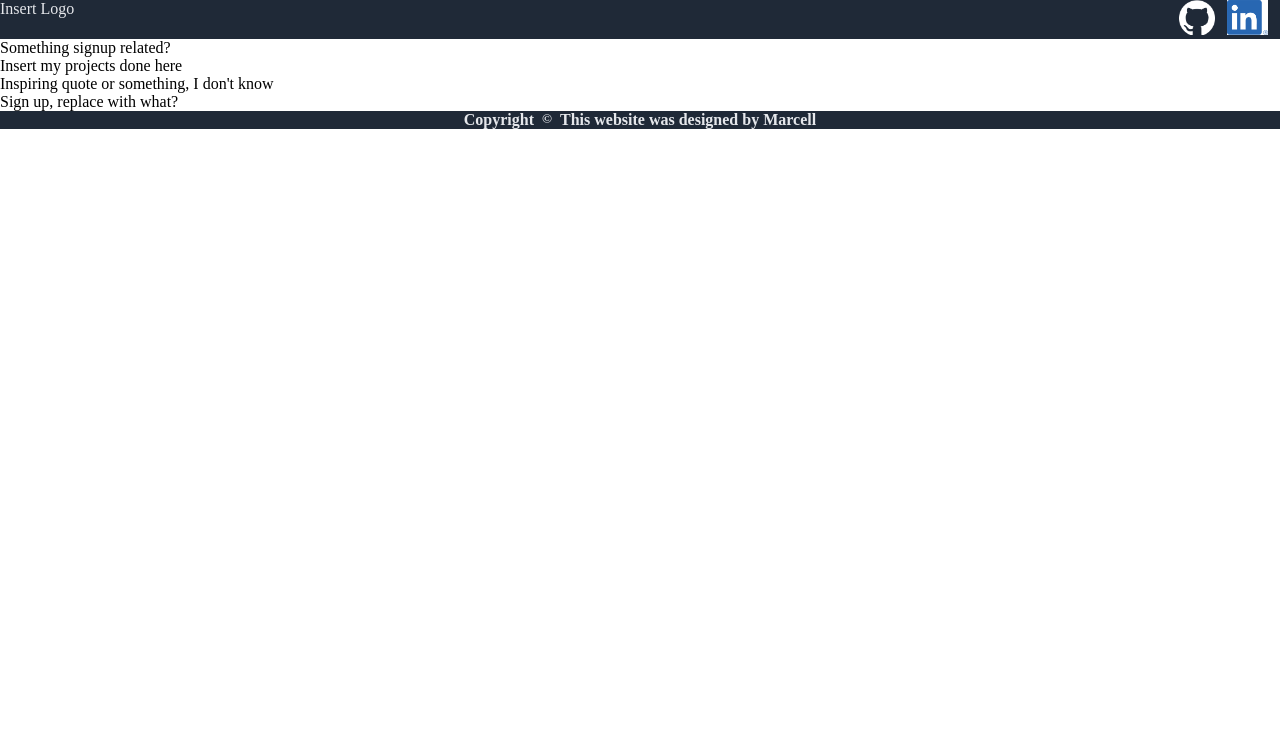
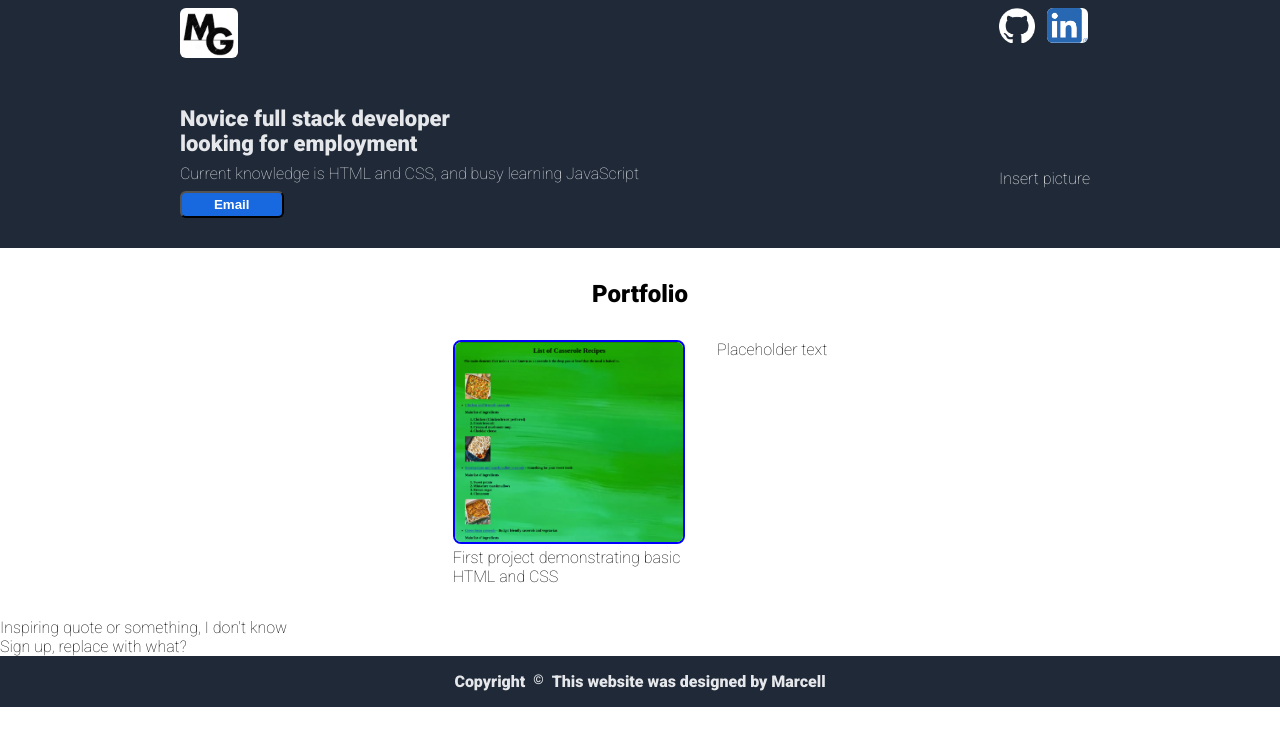
Before and after one commit to Marcell1992/demo-cv, a plain HTML site: page index.html in a window 1280 px wide. Drawn offline with Linux system fonts and the light colour scheme.

Commit message:
Add additional header and portfolio content
*CV placeholder page added

*Seeking employment added

First project link added

```diff
--- a/index.html
+++ b/index.html
@@ -6,29 +6,49 @@
     <link rel="stylesheet" href="style.css"/>
     <link rel="icon" type="image/x-icon" href="/images/favicon.webp">
     <title>Marcell's Landing Page</title>
+    <link rel="preconnect" href="https://fonts.googleapis.com">
+<link rel="preconnect" href="https://fonts.gstatic.com" crossorigin>
+<link href="https://fonts.googleapis.com/css2?family=Roboto:ital,wght@0,100;0,900;1,100;1,300;1,900&display=swap" rel="stylesheet">
 </head>
 <body>
     <div class="header">
+        <div class="left-header">
             <div class="logo">
-            Insert Logo
+                <a href="cv.html" title="Curriculum Vitae" target="_blank" rel="noopener noreferrer">
+                   <img src="./images/Logo.png" height="50">
+                </a>
             </div>
+            <div class="sub-recruit">Novice full stack developer looking for employment</div>
+            <div class="sub-text">Current knowledge is HTML and CSS, and busy learning JavaScript</div>
+            <div><button class="contact">Email</button> </div>
+        </div>
+        <div class="pictures">
             <div class="right-links">
-            <a href="https://github.com/Marcell1992/Marcell1992.git"
+                <a href="https://github.com/Marcell1992/Marcell1992.git" title="Github Profile"
                    target="_blank" rel="noopener noreferrer">
                    <img src="./images/github.png" height="35"/>
                 </a>
-            <a href="www.linkedin.com/in/marcell-gannon-b3658924a"
+                <a href="www.linkedin.com/in/marcell-gannon-b3658924a" title="Linkedin Profile"
                    target="_blank" rel="noopener noreferrer">
                    <img class="linkedin" src="./images/LI-In-Bug.png" height="35"/>
                 </a>
-
+            </div>
+            <div class="profile-pic">Insert picture</div>
         </div>
     </div>
-    <div class="banner">
-        Something signup related?
+    <div class="portfolio">
+        <div class="pr-header">Portfolio</div>
+        <div class="projects">
+            <div class="project1">
+                <div class="project1-pic">
+                    <a href="https://github.com/Marcell1992/odin-recipes" target="_blank" rel="noopener noreferrer">
+                       <img src="./images/recipes.png" height="200">
+                    </a>
                 </div>
-    <div class="projects">
-        Insert my projects done here
+                <div class="project1-txt">First project demonstrating basic HTML and CSS</div>
+            </div>
+            <div class="project2">Placeholder text</div>
+        </div>
     </div>
     <div class="inspiring">
         Inspiring quote or something, I don't know
--- a/style.css
+++ b/style.css
@@ -3,22 +3,99 @@ body {
     flex-direction: column;
     justify-content: space-between;
     margin: 0;
+    font-family: 'Roboto', sans-serif;
 }
 
 .header {
     display: flex;
+    justify-content: space-around;
+    background-color: #1F2937;
+    color: #E5E7EB;
+    padding-bottom: 30px;
+}
+
+.logo {
+    margin: 8px 0px;
+    padding-bottom: 36px;
+}
+
+.sub-recruit {
+    margin: 8px 0px;
+    font-size: 22px;
+    font-weight: 800;
+    max-width: 300px;
+}
+
+.sub-text {
+    margin: 8px 0px;
+}
+
+.contact {
+   border-radius: 6px;
+   padding: 4px 32px;
+   background-color: rgb(24, 104, 223);
+   color: white;
+   font-weight: 600;
+}
+
+.pictures {
+    display: flex;
+    flex-direction: column;
     justify-content: space-between;
     background-color: #1F2937;
-    color: #E5E7EB;
+    color: white;
+    padding-bottom: 30px;
 }
 
 .linkedin {
     background-color: white;
-    margin: 0 12px;
+    margin: 0px 12px;
 }
 
 .right-links {
     display: flex;
+    justify-content: flex-end;
+    margin: 8px 0px;
+}
+
+/*.profile-pic {
+    width: 300px;
+}*/
+
+.portfolio {
+    display: flex;
+    flex-direction: column;
+    padding-bottom: 32px;
+}
+
+.pr-header {
+    text-align: center;
+    margin: 32px;
+    font-size: 24px;
+    font-weight: 800;
+}
+
+.projects {
+    display: flex;
+    justify-content: center;
+    gap: 32px;
+}
+img {
+    border-radius: 6px;
+}
+
+.project1-pic {
+    display: flex;
+    border: 2px solid blue;
+    border-radius: 8px;
+    width:fit-content;
+    height: 200px;
+}
+
+.project1-txt {
+    flex-wrap: wrap;
+    width: 230px;
+    padding-top: 4px;
 }
 
 .footer {
@@ -26,5 +103,6 @@ body {
     justify-content: center;
     background-color: #1F2937;
     color: #E5E7EB;
-    font-weight: bolder;
+    font-weight: 600;
+    padding: 16px 0px;
 }
```
Also changed, not shown: cv.html (added, +11 -0 lines), images/Logo.png (added), images/recipes.png (added). Lines whose indentation alone changed are shown as unchanged.
